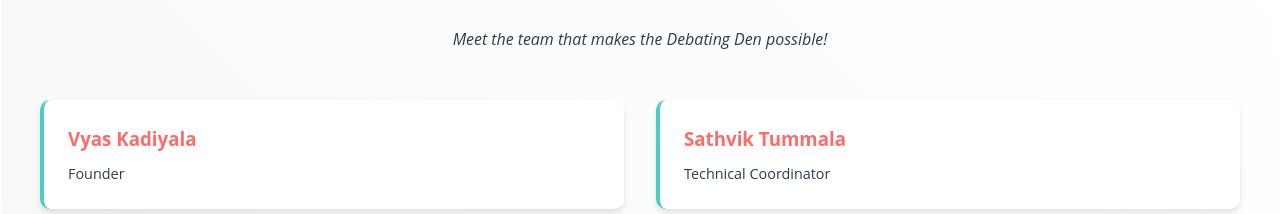
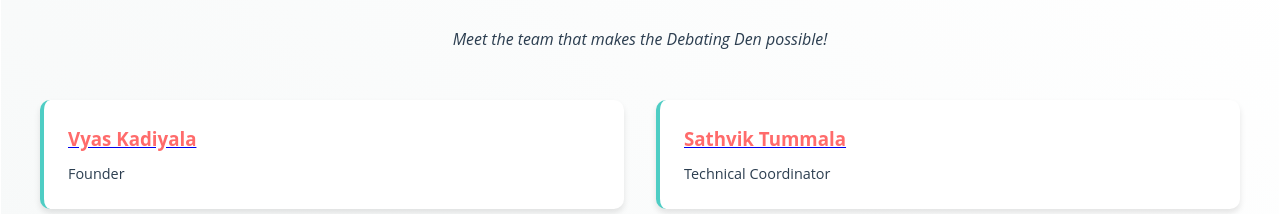
Before and after one commit to debatingden/debatingden.github.io, a plain HTML site: page index.html in a window 1280 px wide. Shown: the part 1760-1974 px from the top of the page. Drawn offline with Linux system fonts and the light colour scheme.

Commit message:
Update index.html

```diff
--- a/index.html
+++ b/index.html
@@ -105,11 +105,11 @@ Recommended file structure:
             </div>
             <div class="team-members">
                 <div class="member">
-                    <h3>Vyas Kadiyala</h3>
+                    <a href='https://www.linkedin.com/in/vyaskadiyala'><h3>Vyas Kadiyala</h3></a>
                     <p>Founder</p>
                 </div>
                 <div class="member">
-                    <h3>Sathvik Tummala</h3>
+                   <a href='https://www.linkedin.com/in/sathvik0108/'> <h3>Sathvik Tummala</h3></a>
                     <p>Technical Coordinator</p>
                 </div>
                 <!-- <div class="member">
```
